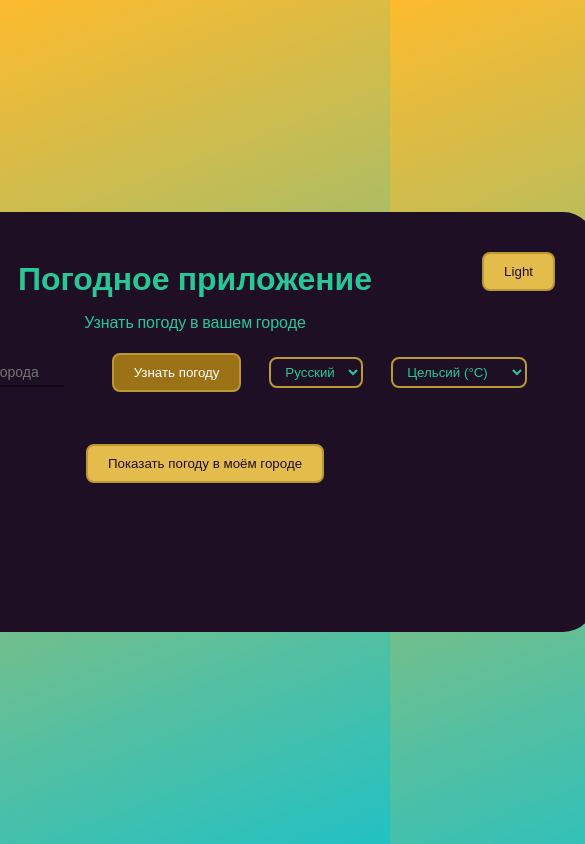
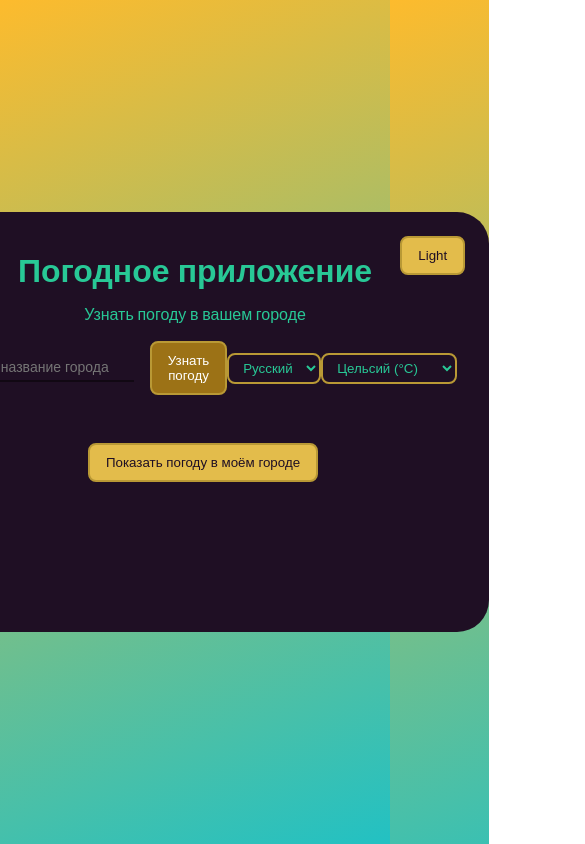
Before and after one commit to 7Hunter7/Weather_App, a Vue app: page / in a window 390 px wide. Shown: the whole page, 585 px wide, since content can reach past the window. Built offline with nearby package versions, Linux system fonts and the light colour scheme.

Commit message:
Updated 'main.css' - Added styles for max-width: 768px

```diff
--- a/src/assets/main.css
+++ b/src/assets/main.css
@@ -100,3 +100,13 @@ body {
   border-radius: var(--border-radius-small);
   transition: transform 0.2s ease;
 }
+
+/* Адаптивность */
+@media (max-width: 768px) {
+  :root {
+    --wrapper-min-width: 90%;
+    --indents-medium: 1rem;
+    --indents-big: 1.25rem;
+    --indents-biggest: 1.5rem;
+  }
+}
```
